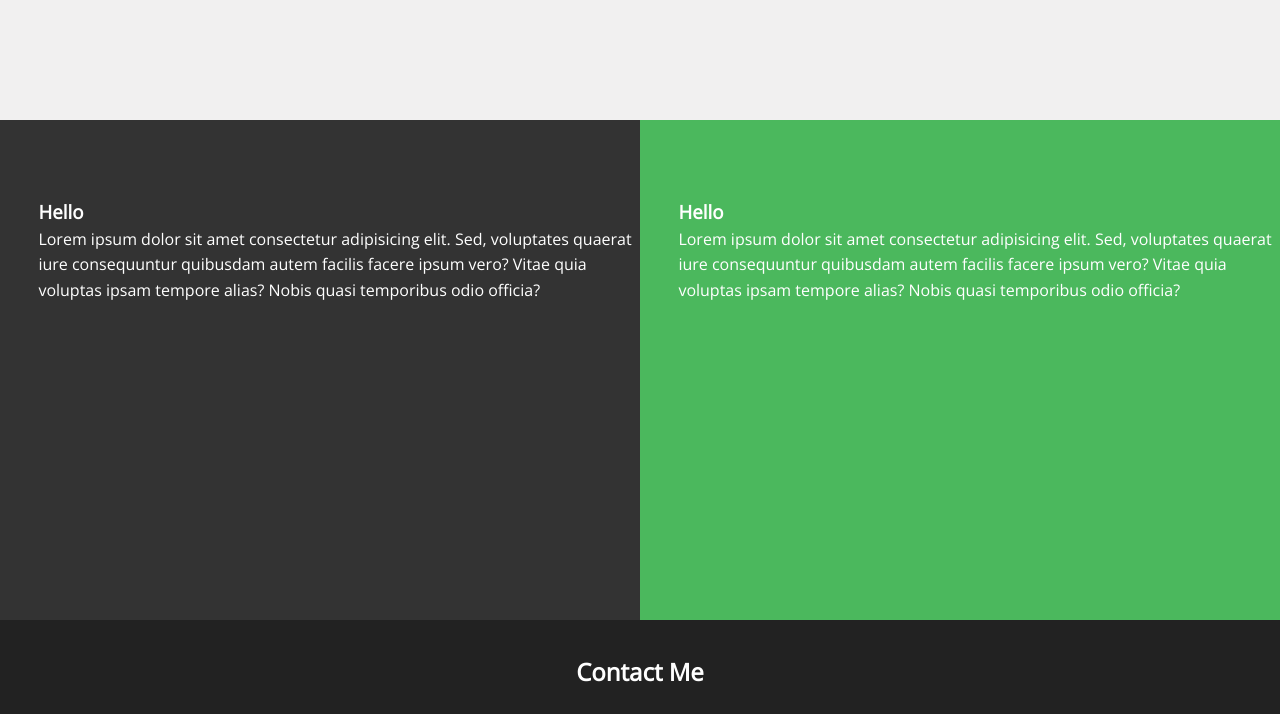
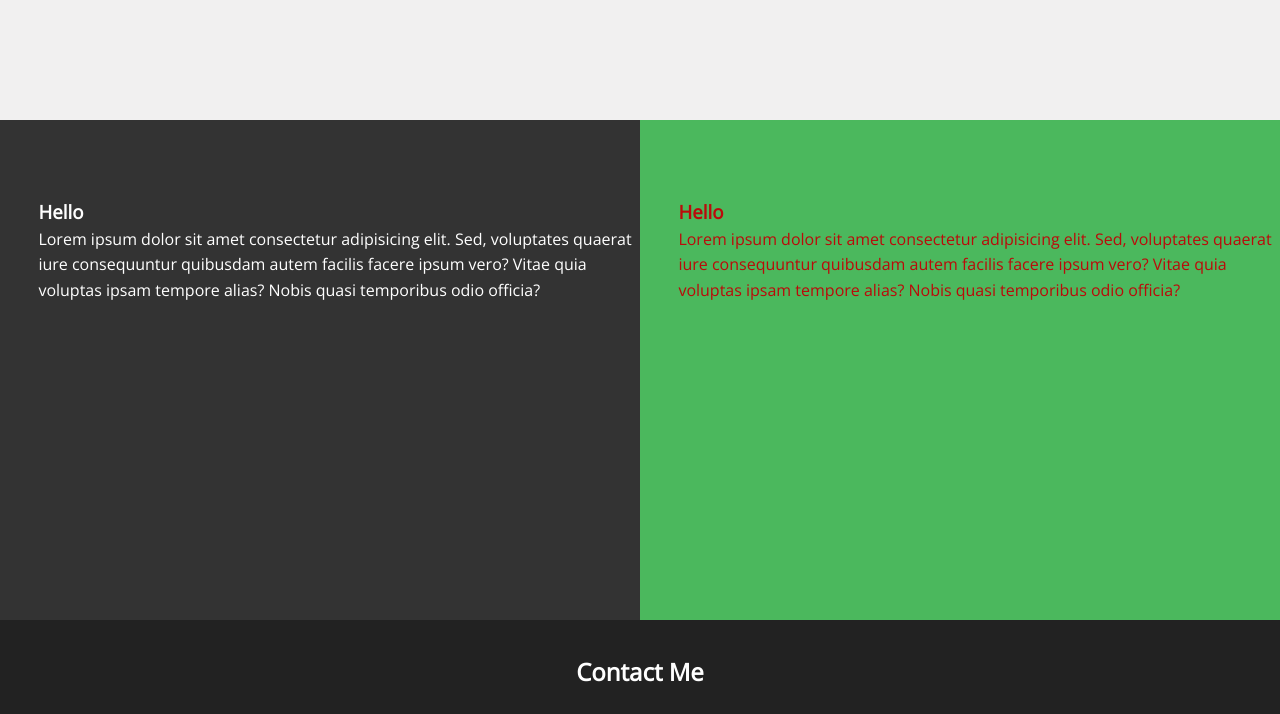
Before and after one commit to shayke223/MyWebsite---On-Progress, a plain HTML site: page index.html in a window 1280 px wide. Shown: the part 2280-2994 px from the top of the page. Drawn offline with nearby package versions, Linux system fonts and the light colour scheme.

Commit message:
Updated Form

```diff
--- a/css/style.css
+++ b/css/style.css
@@ -203,7 +203,7 @@ font-weight: 900;
   height: 500px;
   width: 50vw;
   background-color: var(--mainColor);
-  color: white;
+  color: rgb(187, 10, 10);
   padding: 6% 0 0  3% ;
 }
 
```
